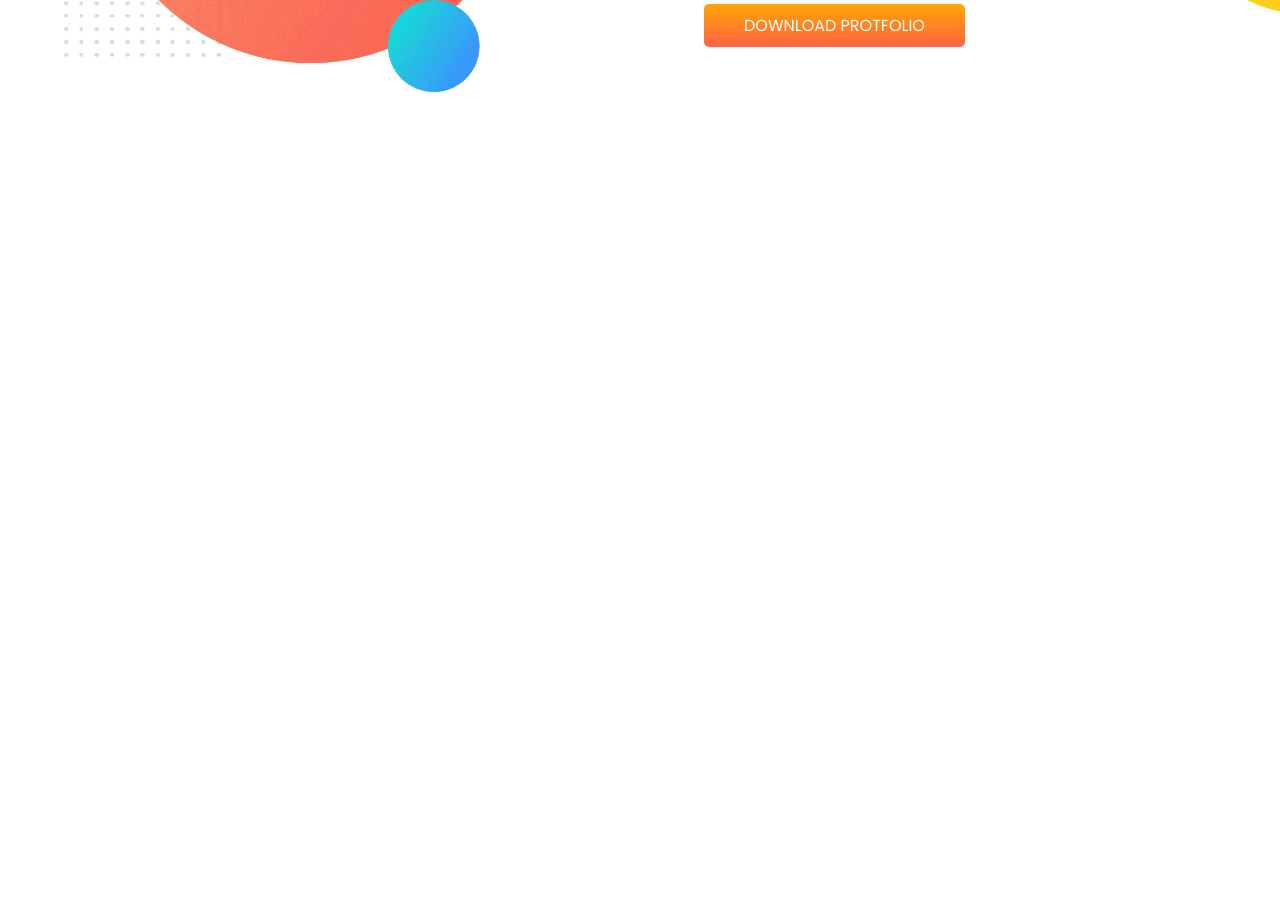
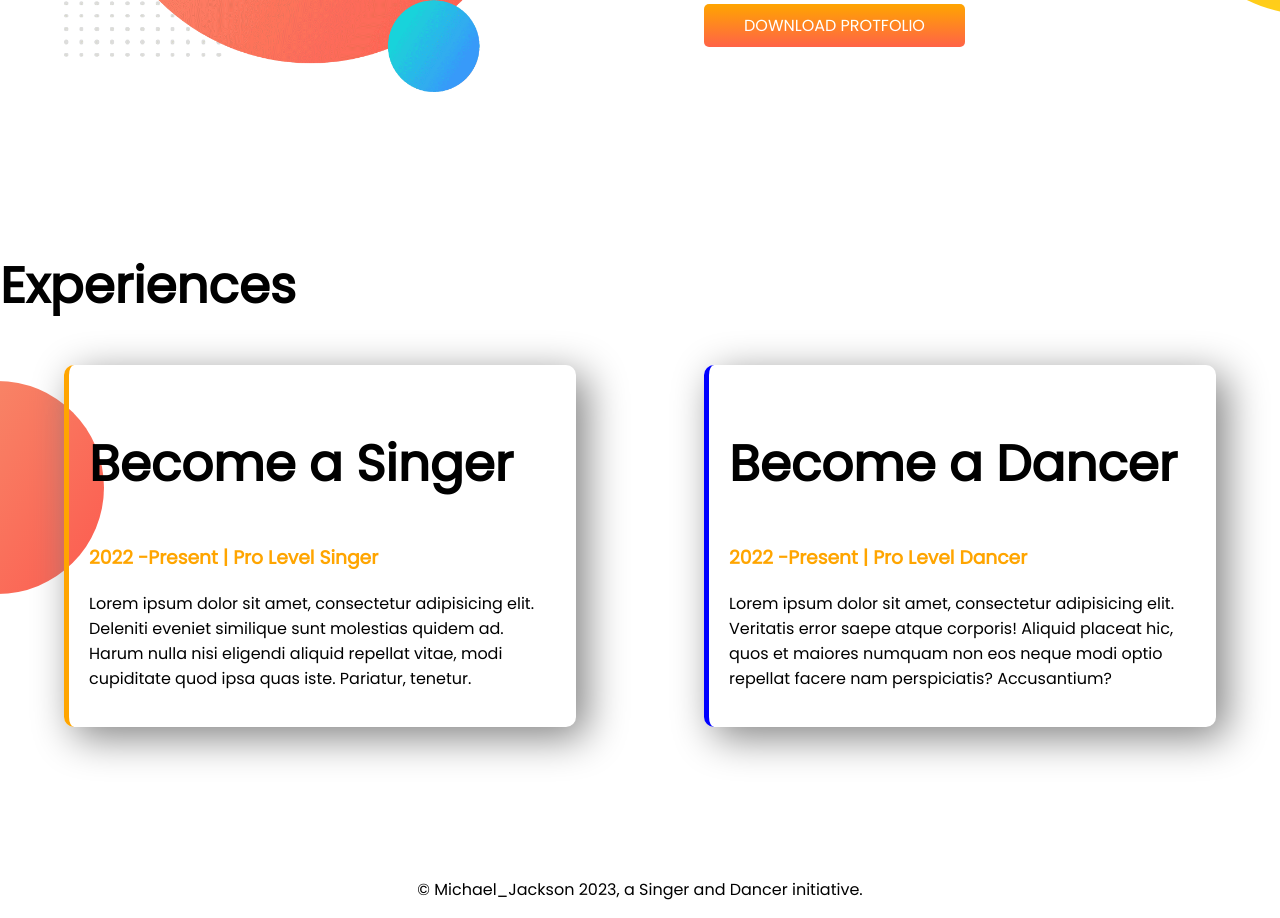
Before and after one commit to smEleyas/developer-portfolio, a plain HTML site: page index.html in a window 1280 px wide. Shown: the part 1083-2001 px from the top of the page. Before the commit the page ends 1332 px from the top, so only its background shows below. Drawn offline with Linux system fonts and the light colour scheme.

Commit message:
footer added

```diff
--- a/index.html
+++ b/index.html
@@ -13,7 +13,7 @@
 </head>
 
 <body>
-    <section class="top-banner">
+    <section class="top-banner flexible-container">
         <div class="half-width">
             <h1>Welcome To</h1>
             <h1><span class="orange-color">Michael Jackson</span> World!</h1>
@@ -28,7 +28,7 @@
             <img src="images/michael-jackson3.png" alt="">
         </div>
     </section>
-    <section class="dream-big">
+    <section class="dream-big flexible-container">
         <div class="half-width">
             <img src="images/michael-jackson2.png" alt="">
         </div>
@@ -42,6 +42,30 @@
             <a class="link-button" target="_blank" href="#">DOWNLOAD PROTFOLIO</a>
         </div>
     </section>
+    <section class="experience-area">
+        <h1>Experiences</h1>
+        <div class="flexible-container">
+            <div id="become_singer" class="experience-item">
+                <h1>Become a Singer</h1>
+                <h3 class="orange-color">2022 -Present | Pro Level Singer</h3>
+                <p>Lorem ipsum dolor sit amet, consectetur adipisicing elit. Deleniti eveniet similique sunt molestias
+                    quidem ad. Harum nulla nisi eligendi aliquid repellat vitae, modi cupiditate quod ipsa quas iste.
+                    Pariatur, tenetur.</p>
+            </div>
+            <div id="become_dancer" class="experience-item">
+                <h1>Become a Dancer</h1>
+                <h3 class="orange-color">2022 -Present | Pro Level Dancer</h3>
+                <p>Lorem ipsum dolor sit amet, consectetur adipisicing elit. Veritatis error saepe atque corporis!
+                    Aliquid
+                    placeat hic, quos et maiores numquam non eos neque modi optio repellat facere nam perspiciatis?
+                    Accusantium?</p>
+            </div>
+        </div>
+
+    </section>
+    <footer>
+        <p>© Michael_Jackson 2023, a Singer and Dancer initiative.</p>
+    </footer>
 
 </body>
 
--- a/style.css
+++ b/style.css
@@ -11,7 +11,7 @@ h1 {
     color: orange;
 }
 
-section {
+.flexible-container {
     display: flex;
     margin-bottom: 150px;
 }
@@ -44,3 +44,30 @@ section {
     background-repeat: no-repeat;
     background-position: right;
 }
+
+.experience-item {
+    box-shadow: 10px 10px 40px gray;
+    width: 40%;
+    margin-left: 5%;
+    margin-right: 5%;
+    padding: 20px;
+    border-radius: 10px;
+}
+
+#become_singer {
+    border-left: 5px solid orange;
+}
+
+#become_dancer {
+    border-left: 5px solid blue;
+}
+
+.experience-area {
+    background-image: url(images/exp-bg.png);
+    background-repeat: no-repeat;
+    background-position: left;
+}
+
+footer p {
+    text-align: center;
+}
```
